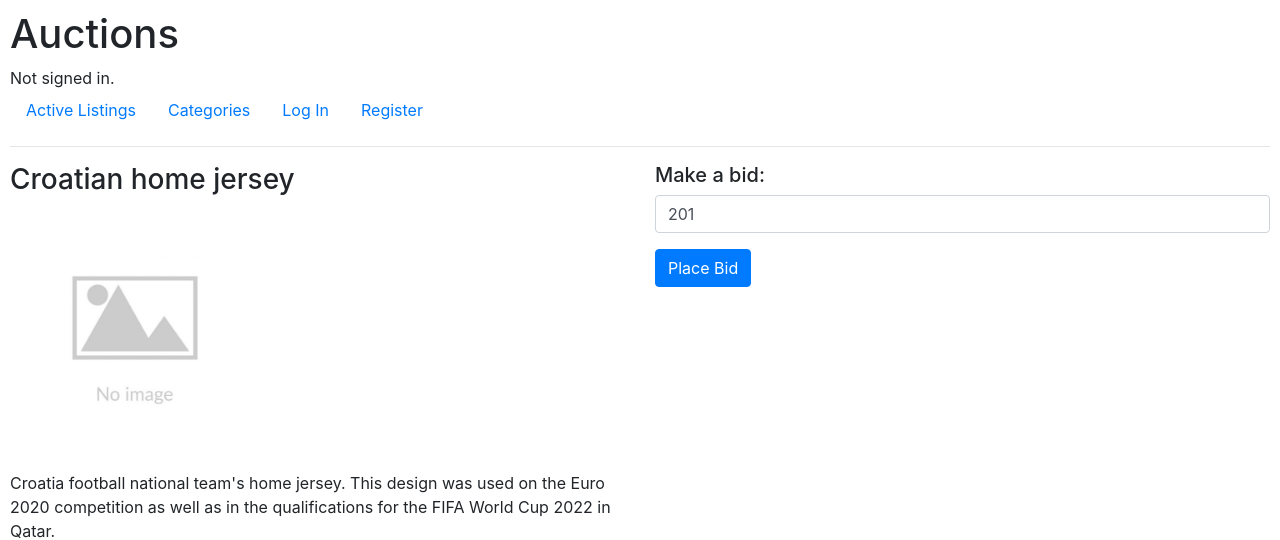
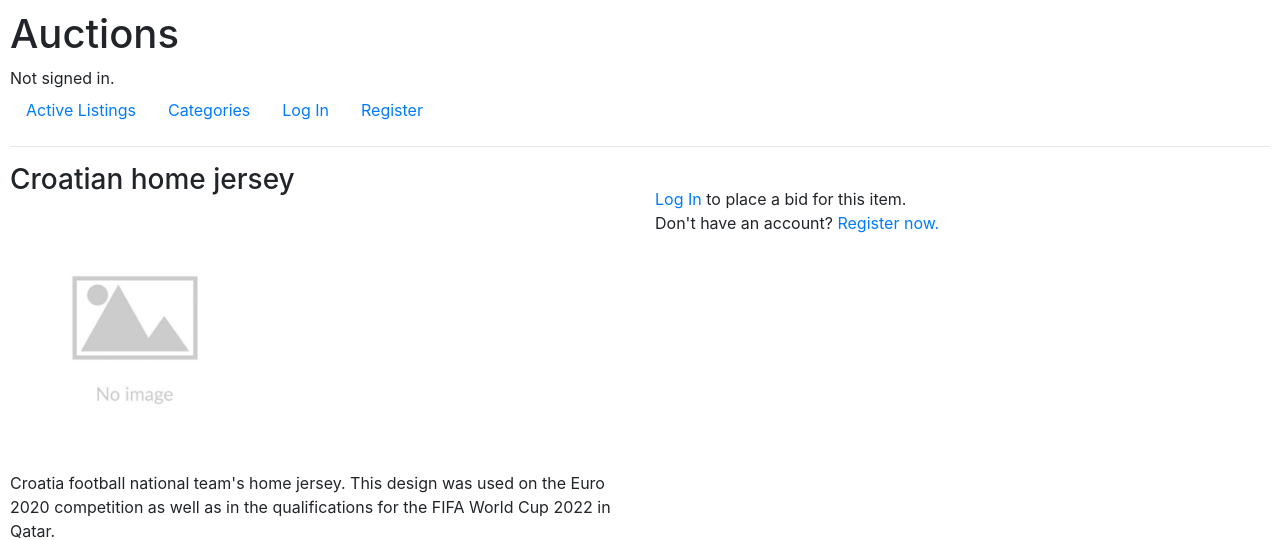
Before and after one commit to msandrk/cs50_web_course, a Django app: page /listings/1 in a window 1280 px wide. Shown: the top 540 px of the page. Run offline with Django 3.2, Linux system fonts and the light colour scheme; data comes from the database, SQL or seed files in the repository; both versions use the stored data as it was after the commit; some libraries are stand-ins or nearby versions.

Commit message:
submitting a bid

```diff
--- a/project2/commerce/auctions/admin.py
+++ b/project2/commerce/auctions/admin.py
@@ -1,6 +1,7 @@
 from django.contrib import admin
 
-from .models import Listing, Bid
+from .models import User, Listing, Bid
 # Register your models here.
+admin.site.register(User)
 admin.site.register(Listing)
 admin.site.register(Bid)
--- a/project2/commerce/auctions/templates/auctions/listing.html
+++ b/project2/commerce/auctions/templates/auctions/listing.html
@@ -4,7 +4,6 @@
 
     {% with curr_price=listing.highest_bid.amount|default:listing.starting_price %}
         <div class="row">
-
             <div class="col-6">
                 <h3>{{ listing.title }}</h3>
                 <article>
@@ -17,19 +16,28 @@
                 </article>
             </div>
             <div class="col-6">
-                <h5>Make a bid:</h5>
-                <form method="POST" action="">
-                    {% csrf_token %}
+                {% if not user.is_authenticated %}
+                    <p>
+                        <br>
+                        <a href="{% url 'login' %}">Log In</a> to place a bid for this item.
+                        <br>
+                        Don't have an account? <a href="{% url 'register' %}">Register now.</a>
+                    </p>
+                {% elif user != listing.owner %}
                     {% with min_bid=curr_price|add:'1' %}
-                    <div class="form-group">
-                        <!-- <label for="bid">/label> -->
-                        <input class="form-control" id="bid" type="number" min={{min_bid}} value={{ min_bid }} placeholder={{min_bid}}>
-                    </div>
-                    <input class="btn btn-primary" type="submit" value="Place Bid">
+                    <h5>Make a bid:</h5>
+                    <form action="{% url 'new_bid' listing.id %}" method="POST">
+                        {% csrf_token %}
+                        <div class="form-group">
+                            <input required class="form-control" type="number" name="bid_amount" min="{{min_bid}}" placeholder="{{min_bid}}">
+                        </div>
+                        <input class="btn btn-primary" type="submit" value="Place Bid">
+                    </form>
                     {% endwith %}
-                </form>
+                {% else %}
+                    <p>TODO: Enable closing this auction!</p>
+                {% endif %}
             </div>
-
         </div>
     {% endwith %}
 {% endblock %}
--- a/project2/commerce/auctions/urls.py
+++ b/project2/commerce/auctions/urls.py
@@ -8,6 +8,7 @@ urlpatterns = [
     path("logout", views.logout_view, name="logout"),
     path("register", views.register, name="register"),
     path("listings/<int:listing_id>", views.listing, name="listing"),
+    path("listings/<int:listing_id>/new-bid", views.new_bid, name="new_bid"),
     path("new", views.new_listing, name="new_listing"),
     path("categories", views.categories, name="categories"),
     path("categories/<str:category>", views.category, name="category")
--- a/project2/commerce/auctions/views.py
+++ b/project2/commerce/auctions/views.py
@@ -1,19 +1,18 @@
 from django.contrib.auth import authenticate, login, logout
 from django.contrib.auth.decorators import login_required
 from django.db import IntegrityError
-from django.http import HttpRequest, HttpResponse, HttpResponseRedirect, HttpResponseNotFound, HttpResponseServerError
+from django.http import HttpRequest, HttpResponse, HttpResponseRedirect, HttpResponseNotFound, HttpResponseServerError, HttpResponseBadRequest
 from django.shortcuts import render
 from django.urls import reverse
 from django import forms
 
-from .models import User, Listing
+from .models import User, Listing, Bid
 
 
 class ListingForm(forms.ModelForm):
     class Meta:
         model = Listing
         exclude = ['created', 'owner', 'active', 'highest_bid']
-
 
 def index(request: HttpRequest) -> HttpResponse:
     return render(request, "auctions/index.html", {
@@ -113,3 +112,30 @@ def category(request: HttpRequest, category: str) -> HttpResponse:
         "title": name,
         "listings": Listing.objects.filter(active=True).filter(category=category)
     })
+
+@login_required
+def new_bid(request: HttpRequest, listing_id: int) -> HttpResponse:
+    if request.method == "POST":
+
+        listing = Listing.objects.filter(pk=listing_id).first()
+        if listing is None:
+            return render(request, "auctions/not-found.html", {
+                "message": "No such listing."
+            }, status=404)
+
+        import pdb
+        breakpoint()
+        bid_amount = int(request.POST['bid_amount'])
+
+        curr_price = listing.starting_price if listing.highest_bid is None else listing.highest_bid.amount
+
+        if curr_price < bid_amount:
+            bid = Bid(bidder=request.user, amount=bid_amount)
+            bid.save()
+            listing.highest_bid = bid
+            listing.save()
+            return HttpResponseRedirect(reverse('listing', args=[listing.id]))
+        else:
+            return HttpResponseBadRequest(content='Bid must be ')
+
+    return HttpResponseBadRequest('Ooops, you did something wrong, bad request!')
```
Also changed, not shown: project2/commerce/db.sqlite3.
